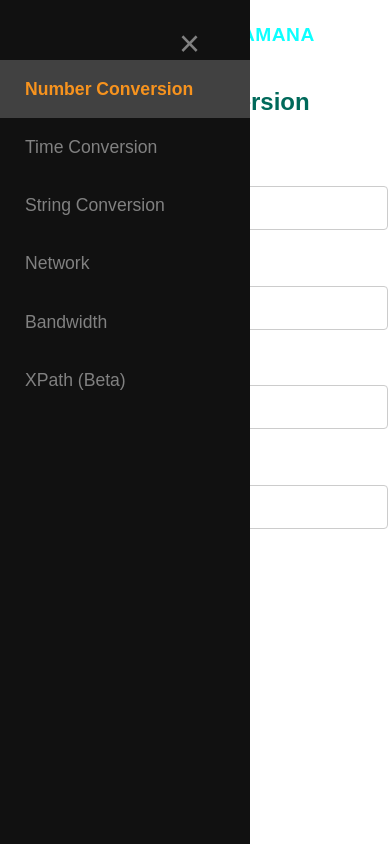
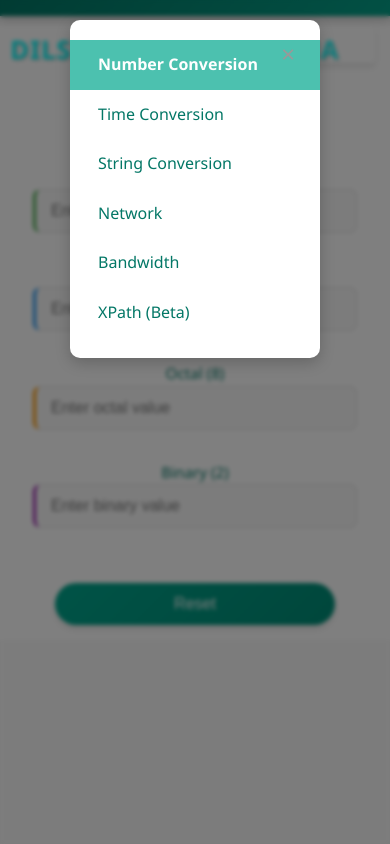
Before and after one commit to dilshanandaramana/dil_toolbox, a plain HTML site: page index.html in a window 390 px wide. Both pictures are taken after a click on the button "Toggle navigation menu". Drawn offline with Linux system fonts and the light colour scheme.

Commit message:
styles.css

```diff
--- a/styles.css
+++ b/styles.css
@@ -1,55 +1,67 @@
 /* Base styles */
 body {
-    font-family: Arial, sans-serif;
+    font-family: 'Segoe UI', Arial, sans-serif;
     margin: 0;
     padding: 0;
     line-height: 1.6;
+    background-color: #f9f9f9;
+    color: #333;
 }
 
 /* Header and Navigation */
 header {
-    text-align-last: right;
-    background-color: #037766ec;
+    background: linear-gradient(135deg, #037766 0%, #05a189 100%);
     position: sticky;
+    top: 0;
     z-index: 100;
-    box-shadow: 0 2px 5px rgba(0,0,0,0.1);
+    box-shadow: 0 3px 10px rgba(0, 0, 0, 0.2);
+    padding: 8px 0;
 }
 
 /* Site title */
 .site-title {
-    text-align: center;
-    margin: 5px;
+    text-align: left;
+    margin: 5px 15px;
     padding: 0;
+    float: left;
 }
 
 .site-title a {
     color: #0dffff;
     text-decoration: none;
-    font-size: 0.6em;
+    font-size: 1.2em;
     font-weight: bold;
-    letter-spacing: 0.5px;
-    transition: color 0.3s;
+    letter-spacing: 1px;
+    transition: all 0.3s;
     text-transform: uppercase;
+    text-shadow: 1px 1px 2px rgba(0, 0, 0, 0.3);
 }
 
 .site-title a:hover {
     color: #fff;
-    text-decoration: underline;
+    text-decoration: none;
+    transform: scale(1.05);
 }
 
 /* Mobile menu toggle button */
 .menu-toggle {
     display: none;
     position: absolute;
-    top: 15px;
+    top: 10px;
     right: 15px;
-    background: transparent;
+    background: rgba(255, 255, 255, 0.1);
     border: none;
     color: white;
     font-size: 1.5rem;
     cursor: pointer;
     z-index: 1000;
-    padding: 5px;
+    padding: 5px 10px;
+    border-radius: 4px;
+    transition: background-color 0.3s;
+}
+
+.menu-toggle:hover {
+    background: rgba(255, 255, 255, 0.2);
 }
 
 /* Navigation menu */
@@ -60,18 +72,19 @@ header {
     overflow-x: auto;
     list-style: none;
     margin: 0;
-    padding: 0 5px;
-    -webkit-overflow-scrolling: touch; /* Smooth scrolling on iOS */
-    scrollbar-width: none; /* Hide scrollbar on Firefox */
+    padding: 8px 5px;
+    -webkit-overflow-scrolling: touch;
+    scrollbar-width: none;
+    clear: right;
 }
 
 .navbar::-webkit-scrollbar {
-    display: none; /* Hide scrollbar on Chrome/Safari */
+    display: none;
 }
 
 .navbar li {
     flex: 0 0 auto;
-    margin: 0 2px;
+    margin: 0 3px;
     white-space: nowrap;
 }
 
@@ -79,78 +92,105 @@ header {
     color: white;
     text-decoration: none;
     font-size: 1rem;
-    padding: 8px 12px;
-    border-radius: 4px;
+    padding: 8px 15px;
+    border-radius: 20px;
     display: block;
-    transition: background-color 0.3s, color 0.3s;
+    transition: all 0.3s;
+    background-color: rgba(255, 255, 255, 0.1);
 }
 
 .navbar li a:hover {
     background-color: rgba(255, 255, 255, 0.2);
+    transform: translateY(-2px);
+    box-shadow: 0 4px 8px rgba(0, 0, 0, 0.1);
 }
 
-/* Side Navigation Menu */
+/* Side Navigation Menu (Popup Style) */
 .sidenav {
-    height: 100%;
+    height: auto;
     width: 0;
     position: fixed;
     z-index: 999;
-    top: 0;
-    left: 0;
-    background-color: #111;
-    overflow-x: hidden;
-    transition: 0.3s;
-    padding-top: 60px;
+    top: 20px;
+    right: 20px;
+    background-color: #fff;
+    overflow: hidden;
+    transition: all 0.3s;
+    padding: 20px 0;
+    border-radius: 10px;
+    box-shadow: 0 5px 15px rgba(0, 0, 0, 0.2);
+    opacity: 0;
+    transform: scale(0.95);
+    max-height: 80vh;
+    overflow-y: auto;
 }
 
 .sidenav a {
-    padding: 15px 25px;
+    padding: 12px 25px;
     text-decoration: none;
-    font-size: 1.1rem;
-    color: #818181;
+    font-size: 1rem;
+    color: #037766;
     display: block;
-    transition: 0.3s;
+    transition: all 0.3s;
     white-space: nowrap;
+    border-left: 3px solid transparent;
 }
 
 .sidenav a:hover {
-    color: #f1f1f1;
+    color: #00a78e;
+    background-color: #f0f9f7;
+    border-left: 3px solid #00a78e;
 }
 
 .sidenav .closebtn {
     position: absolute;
-    top: 0;
-    right: 25px;
-    font-size: 36px;
-    margin-left: 50px;
+    top: 10px;
+    right: 15px;
+    font-size: 24px;
+    color: #999;
+    border-left: none;
+    padding: 5px 10px;
+}
+
+.sidenav .closebtn:hover {
+    color: #333;
+    background: none;
+    border-left: none;
 }
 
 .sidenav.open {
     width: 250px;
+    opacity: 1;
+    transform: scale(1);
 }
 
 /* Tab content management */
 .tab-content {
     display: none;
-    padding: 2px;
+    padding: 20px;
     max-width: 800px;
     margin: 0 auto;
+    background-color: #fff;
+    border-radius: 8px;
+    box-shadow: 0 2px 10px rgba(0, 0, 0, 0.05);
+    margin-top: 20px;
+    margin-bottom: 20px;
 }
 
 .tab-content.active {
     display: block;
-    animation: fadeIn 0.3s ease-in-out;
+    animation: fadeIn 0.4s ease-in-out;
 }
 
 @keyframes fadeIn {
-    from { opacity: 0; }
-    to { opacity: 1; }
+    from { opacity: 0; transform: translateY(10px); }
+    to { opacity: 1; transform: translateY(0); }
 }
 
 .tab-link.active {
     font-weight: bold;
-    color: #f7931e;
-    background-color: rgba(255, 255, 255, 0.2);
+    color: #fff;
+    background-color: rgba(0, 167, 142, 0.7);
 }
 
 /* Common form elements */
@@ -164,25 +204,28 @@ form label {
     display: block;
     margin-top: 15px;
     font-weight: 500;
-    color: #333;
+    color: #037766;
+    font-size: 0.95rem;
 }
 
 input, select, textarea {
-    padding: 12px;
+    padding: 12px 15px;
     width: 100%;
     max-width: 400px;
     margin-bottom: 15px;
     font-size: 1em;
-    border: 1px solid #ccc;
-    border-radius: 4px;
+    border: 1px solid #ddd;
+    border-radius: 8px;
     box-sizing: border-box;
-    transition: border 0.3s;
+    transition: all 0.3s;
+    background-color: #f9f9f9;
 }
 
 input:focus, select:focus, textarea:focus {
     outline: none;
     border-color: #00a78e;
-    box-shadow: 0 0 5px rgba(0, 167, 142, 0.3);
+    box-shadow: 0 0 8px rgba(0, 167, 142, 0.2);
+    background-color: #fff;
 }
 
 textarea {
@@ -192,70 +235,153 @@ textarea {
 
 /* Button styles */
 button {
-    background-color: #00a78e;
+    background: linear-gradient(135deg, #00a78e 0%, #008d77 100%);
     color: white;
     padding: 12px 24px;
     border: none;
-    border-radius: 5px;
+    border-radius: 25px;
     font-size: 16px;
     cursor: pointer;
-    transition: background-color 0.3s ease, transform 0.1s;
-    margin-top: 10px;
+    transition: all 0.3s ease;
+    margin-top: 15px;
+    box-shadow: 0 4px 6px rgba(0, 0, 0, 0.1);
+    font-weight: 500;
 }
 
 button:hover {
-    background-color: #00695a;
+    background: linear-gradient(135deg, #00c1a3 0%, #00a78e 100%);
+    box-shadow: 0 6px 8px rgba(0, 0, 0, 0.15);
+    transform: translateY(-2px);
 }
 
 button:active {
-    transform: scale(0.98);
+    transform: scale(0.98) translateY(0);
+    box-shadow: 0 2px 3px rgba(0, 0, 0, 0.1);
 }
 
 /* XPath section specific */
 #xml-content {
-    font-family: monospace;
+    font-family: 'Consolas', 'Monaco', monospace;
     min-height: 150px;
+    background-color: #f5f5f5;
+    border: 1px solid #ddd;
 }
 
 #xpath-results {
-    background-color: #f4f4f4;
+    background-color: #f5f5f5;
     padding: 15px;
     width: 100%;
     max-width: 500px;
     height: auto;
     margin: 20px auto;
-    font-family: monospace;
+    font-family: 'Consolas', 'Monaco', monospace;
     text-align: left;
     white-space: pre-wrap;
-    border-radius: 4px;
+    border-radius: 8px;
     border: 1px solid #ddd;
     overflow-x: auto;
+    box-shadow: inset 0 0 5px rgba(0, 0, 0, 0.05);
 }
 
 /* Section headings */
 h2 {
-    color: #00695a;
+    color: #037766;
     margin-bottom: 1.5rem;
     text-align: center;
+    font-weight: 600;
+    position: relative;
+    padding-bottom: 10px;
+}
+
+h2:after {
+    content: '';
+    position: absolute;
+    width: 60px;
+    height: 3px;
+    background: linear-gradient(to right, #00a78e, #00c1a3);
+    bottom: 0;
+    left: 50%;
+    transform: translateX(-50%);
+    border-radius: 2px;
 }
 
 h3 {
-    color: #333;
+    color: #444;
     margin: 1.5rem 0 1rem;
     text-align: center;
+    font-weight: 500;
+}
+
+/* Overlay for popup menu */
+.overlay {
+    display: none;
+    position: fixed;
+    top: 0;
+    left: 0;
+    right: 0;
+    bottom: 0;
+    background-color: rgba(0, 0, 0, 0.5);
+    z-index: 998;
+    animation: fadeIn 0.3s ease-in-out;
+    backdrop-filter: blur(2px);
+}
+
+.overlay.active {
+    display: block;
+}
+
+/* Number conversion section special styling */
+#number-conversion input {
+    transition: all 0.3s;
+    border-left: 3px solid transparent;
+}
+
+#decimal {
+    border-left-color: #4CAF50 !important;
+}
+
+#hex {
+    border-left-color: #2196F3 !important;
+}
+
+#octal {
+    border-left-color: #FF9800 !important;
+}
+
+#binary {
+    border-left-color: #9C27B0 !important;
+}
+
+/* Time conversion section special styling */
+#time-conversion input {
+    transition: all 0.3s;
+    border-left: 3px solid transparent;
+}
+
+#hours {
+    border-left-color: #E91E63 !important;
+}
+
+#minutes {
+    border-left-color: #9C27B0 !important;
+}
+
+#seconds {
+    border-left-color: #3F51B5 !important;
+}
+
+#milliseconds {
+    border-left-color: #00BCD4 !important;
 }
 
 /* Responsive styles */
 @media screen and (max-width: 768px) {
-    header {
-    text-align-last: right;
-
     .site-title {
-        margin: 5px;
+        margin: 5px 10px;
     }
 
     .site-title a {
-        font-size: 0.5em;
+        font-size: 0.9em;
     }
 
     /* Show menu toggle button on mobile */
@@ -273,29 +399,21 @@ h3 {
     }
 
     .tab-content {
-        padding: 15px 10px;
+        padding: 15px;
+        margin: 15px 10px;
     }
 
-    /* Add content shift when sidenav is open */
-    body.sidenav-open {
-        margin-left: 250px;
-        transition: margin-left 0.3s;
+    /* Popup style sidenav for mobile */
+    .sidenav {
+        width: 0;
+        max-width: 85%;
+        right: 50%;
+        transform: translateX(50%) scale(0.95);
     }
 
-    /* Darken the main content when sidenav is open */
-    .overlay {
-        display: none;
-        position: fixed;
-        top: 0;
-        left: 0;
-        right: 0;
-        bottom: 0;
-        background-color: rgba(0,0,0,0.5);
-        z-index: 998;
-    }
-
-    .overlay.active {
-        display: block;
+    .sidenav.open {
+        width: 250px;
+        transform: translateX(50%) scale(1);
     }
 }
 
@@ -304,12 +422,19 @@ h3 {
         font-size: 16px; /* Prevents zoom on focus in iOS */
     }
 
-    header {
-    text-align-last: right;
+    .site-title a {
+        font-size: 0.8em;
+    }
 
     button {
         width: 90%;
         max-width: 280px;
+    }
+
+    .tab-content {
+        border-radius: 0;
+        box-shadow: none;
+        margin: 10px 0;
     }
 }
 
@@ -318,6 +443,11 @@ h3 {
     body {
         background-color: #222;
         color: #eee;
+    }
+
+    .tab-content {
+        background-color: #333;
+        box-shadow: 0 2px 10px rgba(0, 0, 0, 0.2);
     }
 
     h2 {
@@ -329,18 +459,39 @@ h3 {
     }
 
     input, select, textarea {
-        background-color: #333;
+        background-color: #444;
         color: #eee;
         border-color: #555;
     }
 
-    #xpath-results {
-        background-color: #333;
+    #xpath-results, #xml-content {
+        background-color: #444;
         color: #eee;
         border-color: #555;
     }
 
     form label {
-        color: #ddd;
+        color: #00cba6;
+    }
+
+    .sidenav {
+        background-color: #333;
+    }
+
+    .sidenav a {
+        color: #00cba6;
+    }
+
+    .sidenav a:hover {
+        color: #0dffff;
+        background-color: #444;
+    }
+
+    .sidenav .closebtn {
+        color: #aaa;
+    }
+
+    .sidenav .closebtn:hover {
+        color: #fff;
     }
 }
```
